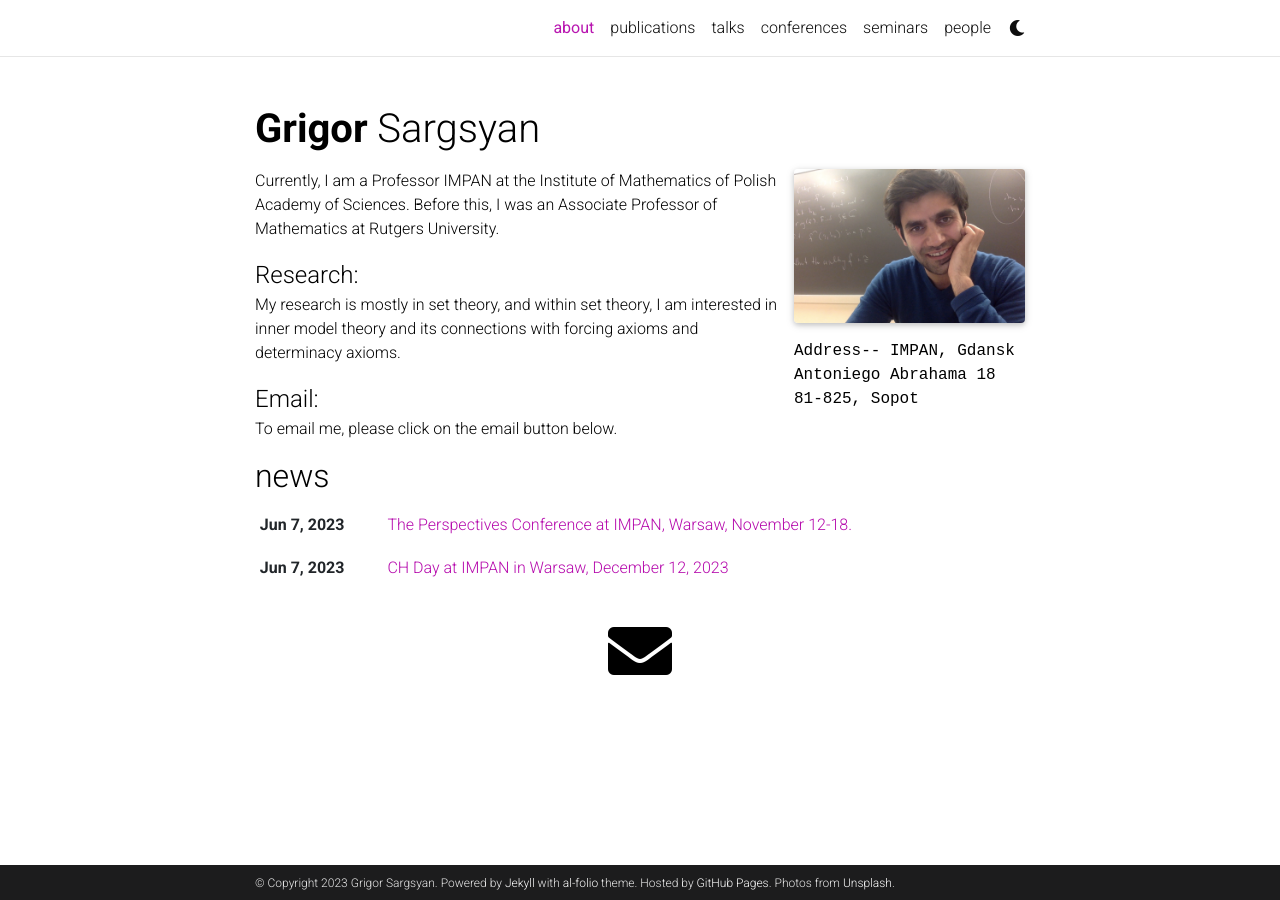
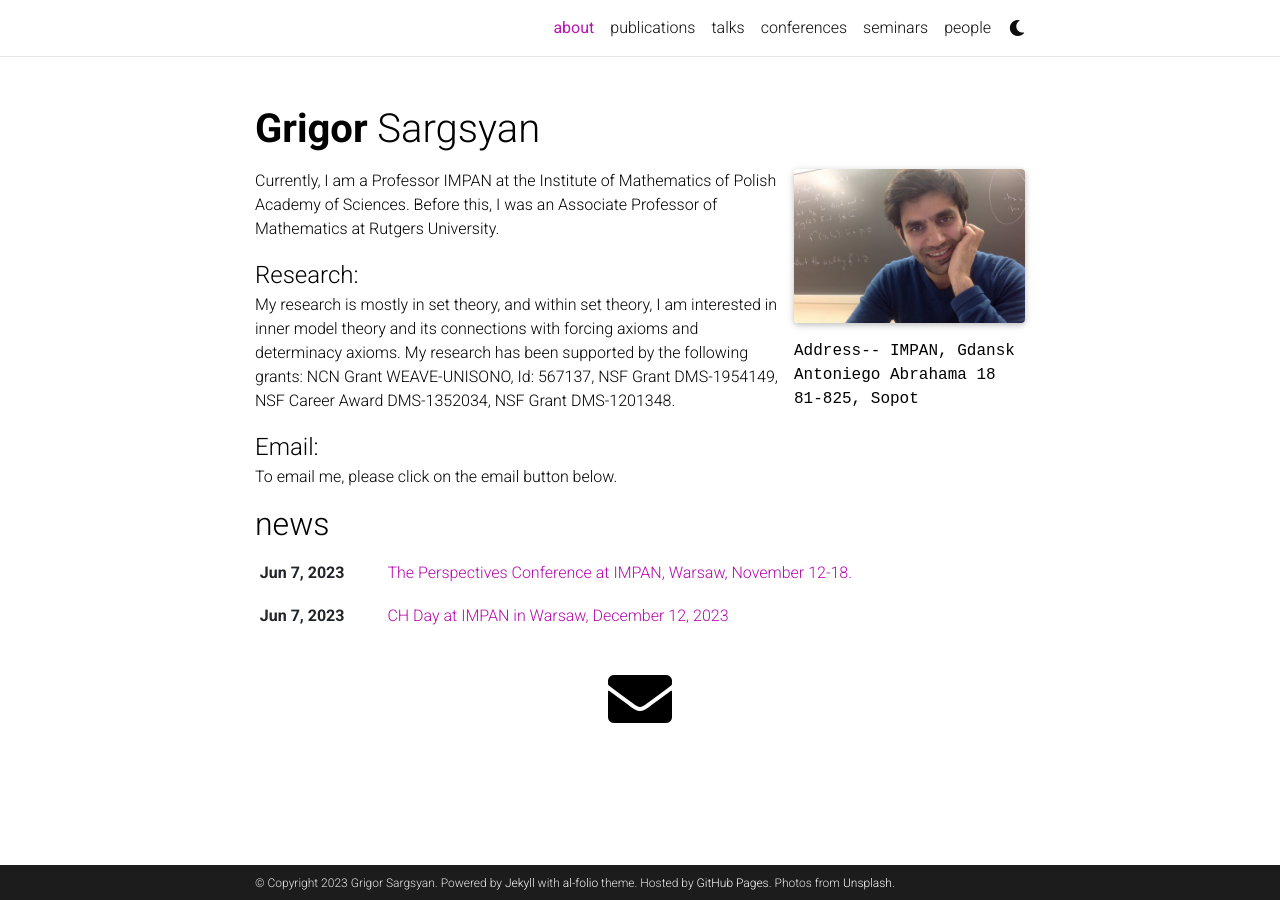
Before and after one commit to grigorsarg/grigorsarg.github.io, a Jekyll site: the page built from _pages/about.md, in a window 1280 px wide. Built offline with Jekyll 4.4.1, drawn with Linux system fonts in a browser that asks for light colours; full-size pictures stand in for the smaller copies a plugin makes; comment, search, counter and statistics services are not loaded; a style sheet for code colours, icons or effects is not loaded.

Commit message:
Update about.md

```diff
--- a/_pages/about.md
+++ b/_pages/about.md
@@ -21,6 +21,6 @@ social: true  # includes social icons at the bottom of the page
 
 Currently, I am a Professor IMPAN at the Institute of Mathematics of Polish Academy of Sciences. Before this, I was an Associate Professor of Mathematics at Rutgers University.
 
-<font size="+2">Research:</font> My research is mostly in set theory, and within set theory, I am interested in inner model theory and its connections with forcing axioms and determinacy axioms.
+<font size="+2">Research:</font> My research is mostly in set theory, and within set theory, I am interested in inner model theory and its connections with forcing axioms and determinacy axioms. My research has been supported by the following grants: NCN Grant WEAVE-UNISONO, Id: 567137, NSF Grant DMS-1954149, NSF Career Award DMS-1352034, NSF Grant DMS-1201348.
 
 <font size="+2">Email:</font> To email me, please click on the email button below.
```
